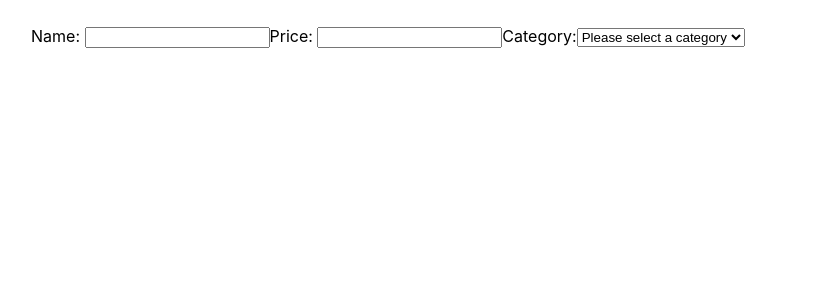
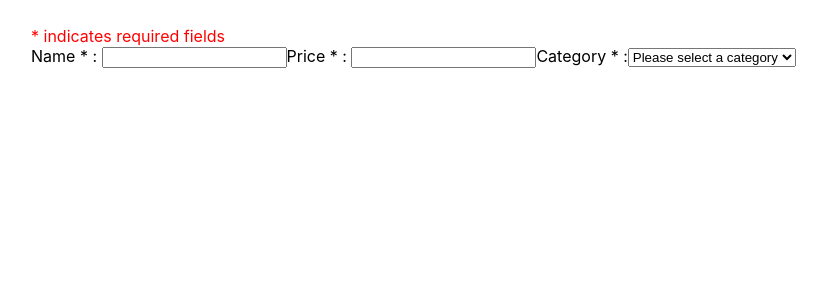
Before and after one commit to ewangsawidjaya/react-list-app, a React (Create React App) app: page / in a window 1280 px wide. Shown: the top 300 px of the page, without its empty margins (33-860 px from the left). Built offline with nearby package versions, Linux system fonts and the light colour scheme.

Commit message:
added react-bootstrap

```diff
--- a/package.json
+++ b/package.json
@@ -5,6 +5,7 @@
   "dependencies": {
     "lodash": "^4.17.11",
     "react": "^16.6.3",
+    "react-bootstrap": "^0.32.4",
     "react-dom": "^16.6.3",
     "react-scripts": "2.1.1",
     "react-toastify": "^4.4.3",
--- a/src/Components/form.js
+++ b/src/Components/form.js
@@ -45,9 +45,10 @@ class Form extends Component {
     render() {
         return (
             <div className='form'>
-                Name: <input type='text' onChange={(e) => this.handleChange('name', e)} value={this.state.name}/>
-                Price: <input type='number' onChange={(e) => this.handleChange('price', e)} value={this.state.price}/>
-                Category:
+                <div style={{color:'red',fontStyle:'italics'}}>* indicates required fields</div>
+                Name * : <input type='text' onChange={(e) => this.handleChange('name', e)} value={this.state.name}/>
+                Price * : <input type='number' onChange={(e) => this.handleChange('price', e)} value={this.state.price}/>
+                Category * :
                 <select onChange={(e) => this.handleChange('category', e)} value={this.state.category}>
                     <option value=''>Please select a category</option>
                     <option value='Electronics'>Electronics</option>
```
Also changed, not shown: 1 other file (tests, documents, lock files or other folders).
